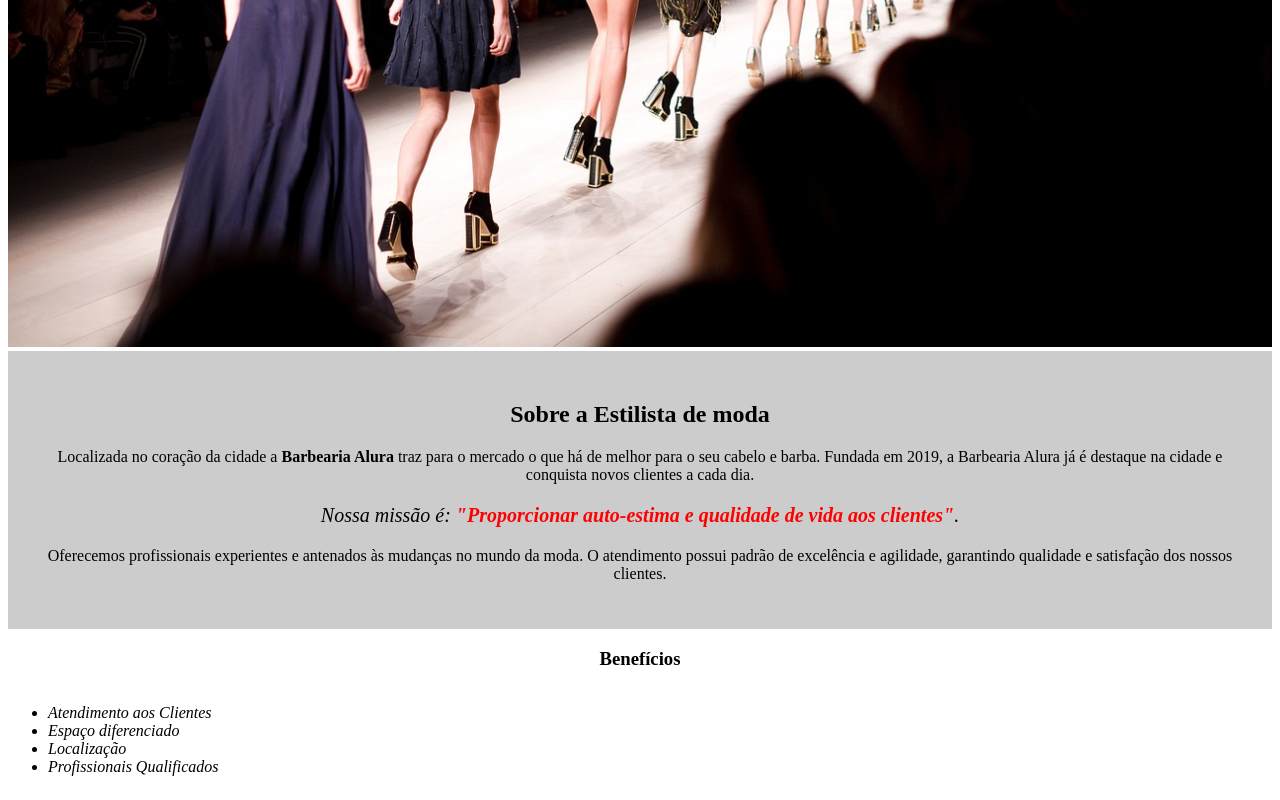
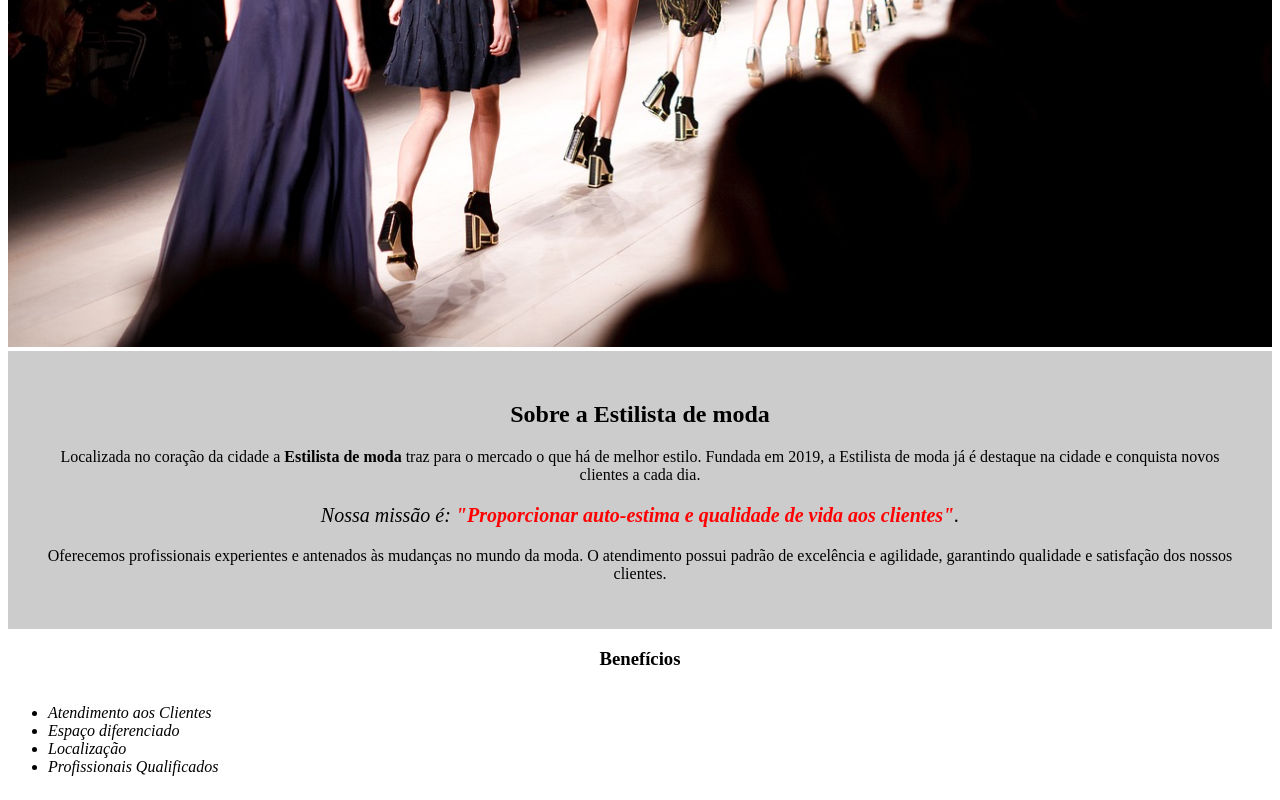
Before and after one commit to eduardamendenz/estilista, a plain HTML site: page index.html in a window 1280 px wide. Shown: the part 575-1375 px from the top of the page. Drawn offline with Linux system fonts and the light colour scheme.

Commit message:
Update index.html

```diff
--- a/index.html
+++ b/index.html
@@ -14,7 +14,7 @@
 		<div class="principal">
 			<h2 class="titulo-centralizado">Sobre a Estilista de moda</h2>
 
-			<p>Localizada no coração da cidade a <strong>Barbearia Alura</strong> traz para o mercado o que há de melhor para o seu cabelo e barba. Fundada em 2019, a Barbearia Alura já é destaque na cidade e conquista novos clientes a cada dia.</p>
+			<p>Localizada no coração da cidade a <strong>Estilista de moda</strong> traz para o mercado o que há de melhor estilo. Fundada em 2019, a Estilista de moda já é destaque na cidade e conquista novos clientes a cada dia.</p>
 
 			<p id="missao"><em>Nossa missão é: <strong>"Proporcionar auto-estima e qualidade de vida aos clientes"</strong>.</em></p>
 
```
